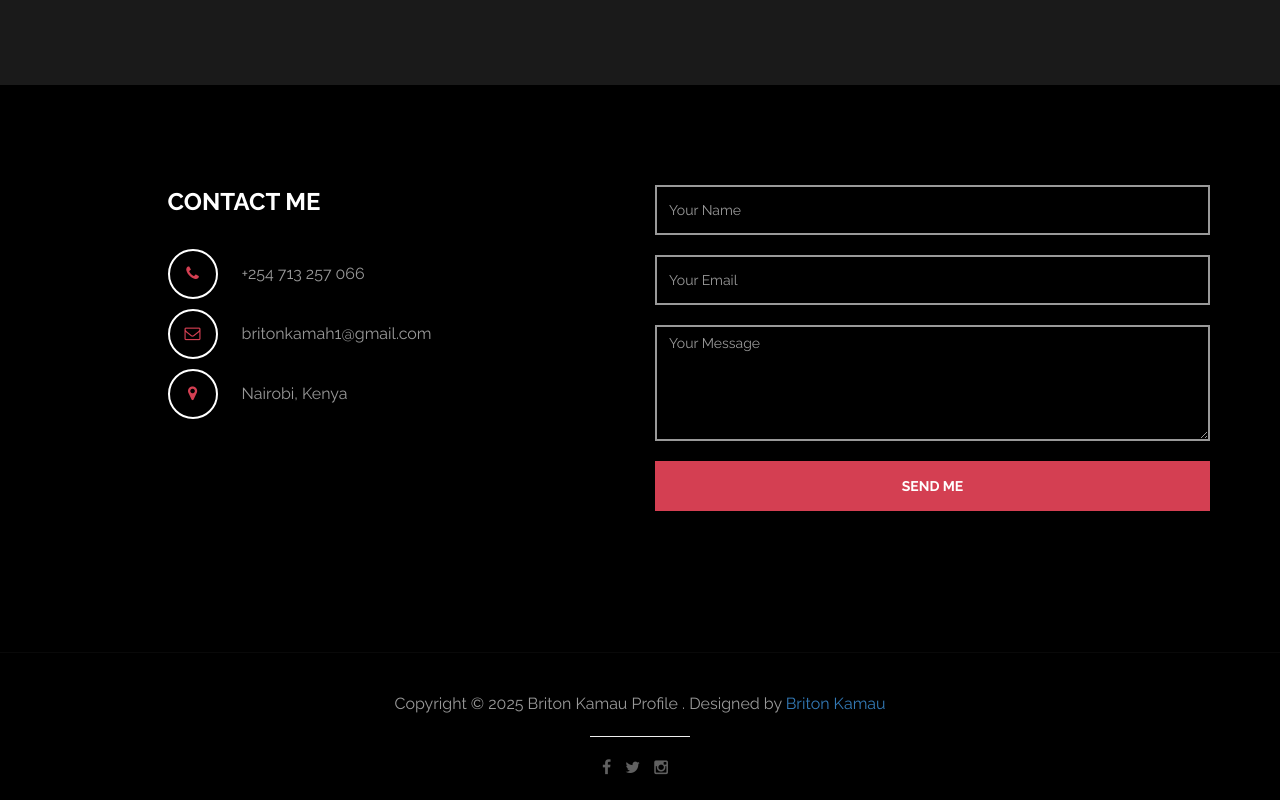
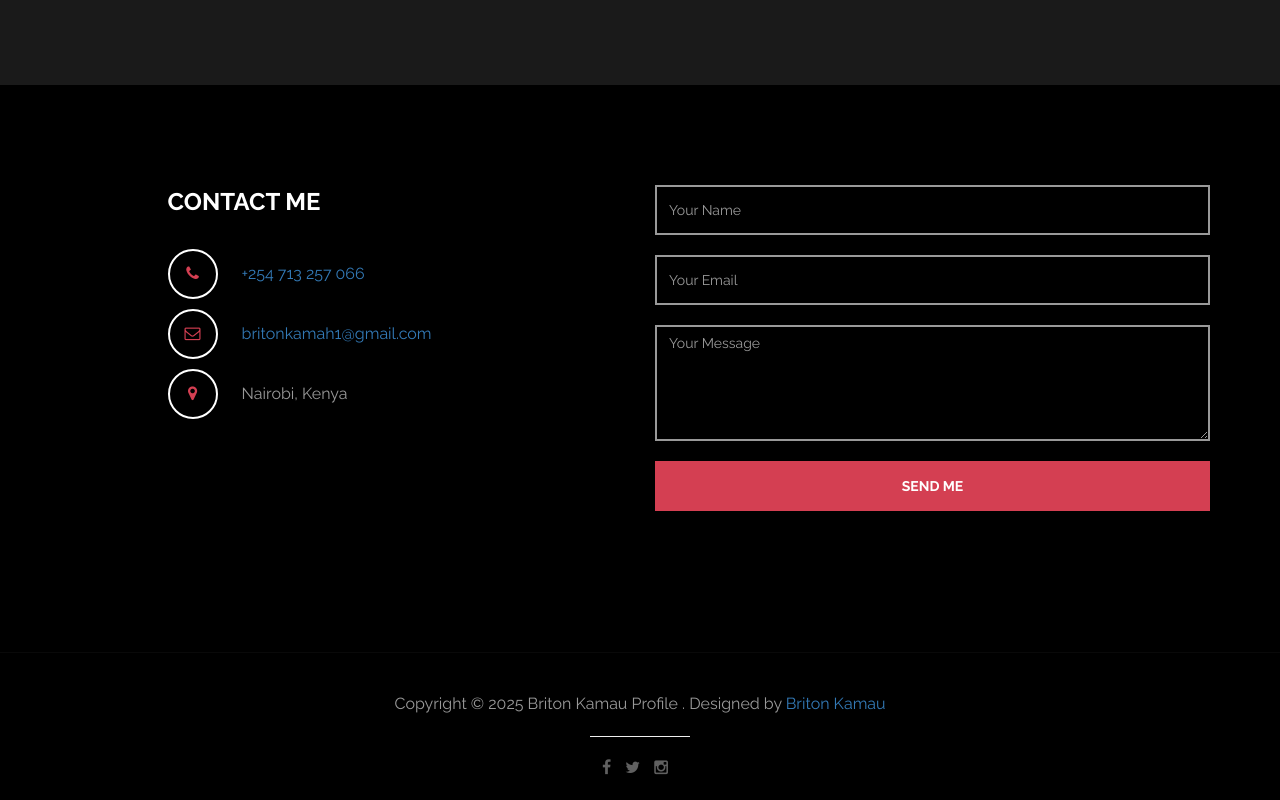
Before and after one commit to DEVgrown/briton-portfolio, a plain HTML site: page index.html in a window 1280 px wide. Shown: the part 2354-3154 px from the top of the page. Drawn offline with Linux system fonts and the light colour scheme.

Commit message:
changed the call and email buttons

```diff
--- a/index.html
+++ b/index.html
@@ -187,8 +187,8 @@
 					<div class="col-lg-5 col-lg-offset-1 col-md-6 wow fadeInUp" data-wow-delay="0.6s">
 						<address>
 							<p class="contact-title">CONTACT ME</p>
-							<p><i class="fa fa-phone"></i> +254 713 257 066</p>
-							<p><i class="fa fa-envelope-o"></i> britonkamah1@gmail.com</p>
+							<p><i class="fa fa-phone"></i> <a href="tel:+254713257066">+254 713 257 066</a></p>
+							<p><i class="fa fa-envelope-o"></i> <a href="mailto:britonkamah1@gmail.com">britonkamah1@gmail.com</a></p>
 							<p><i class="fa fa-map-marker"></i> Nairobi, Kenya</p>
 						</address>
 					</div>
```
